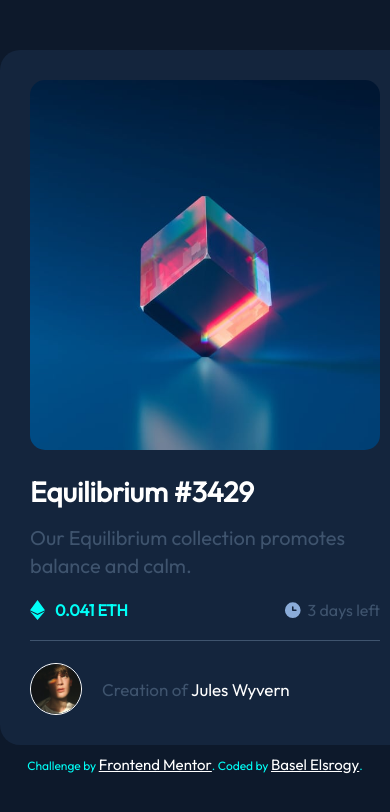
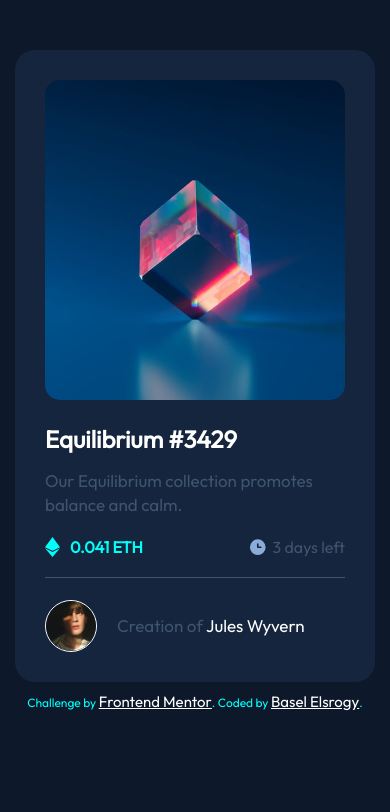
Before and after one commit to baselelsrogy/NFT-preview-card-component, a plain HTML site: page index.html in a window 390 px wide. Drawn offline with Linux system fonts and the light colour scheme.

Commit message:
add media query

```diff
--- a/style.css
+++ b/style.css
@@ -30,6 +30,12 @@ body {
     background-color: var(--blue-color-900);
     padding: 30px;
     border-radius: 20px;
+}
+
+@media (max-width: 576px) {
+    .card {
+        width: 300px;
+    }
 }
 
 .head-card {
@@ -73,6 +79,12 @@ body {
     border-radius: 15px;
 }
 
+@media (max-width: 576px) {
+    .img-card {
+        height: 320px;
+    }
+}
+
 .mid-card {
     margin-bottom: 20px;
     width: 100%;
@@ -86,6 +98,12 @@ body {
     transition: 0.3s;
 }
 
+@media (max-width: 576px) {
+    .title-card {
+        font-size: 24px;
+    }
+}
+
 .title-card:hover {
     color: var(--second-color);
     cursor: pointer;
@@ -96,6 +114,12 @@ body {
     font-size: 20px;
     font-weight: 400;
     line-height: 1.4;
+}
+
+@media (max-width: 576px) {
+    .description {
+        font-size: 17px;
+    }
 }
 
 .detail-card {
```
